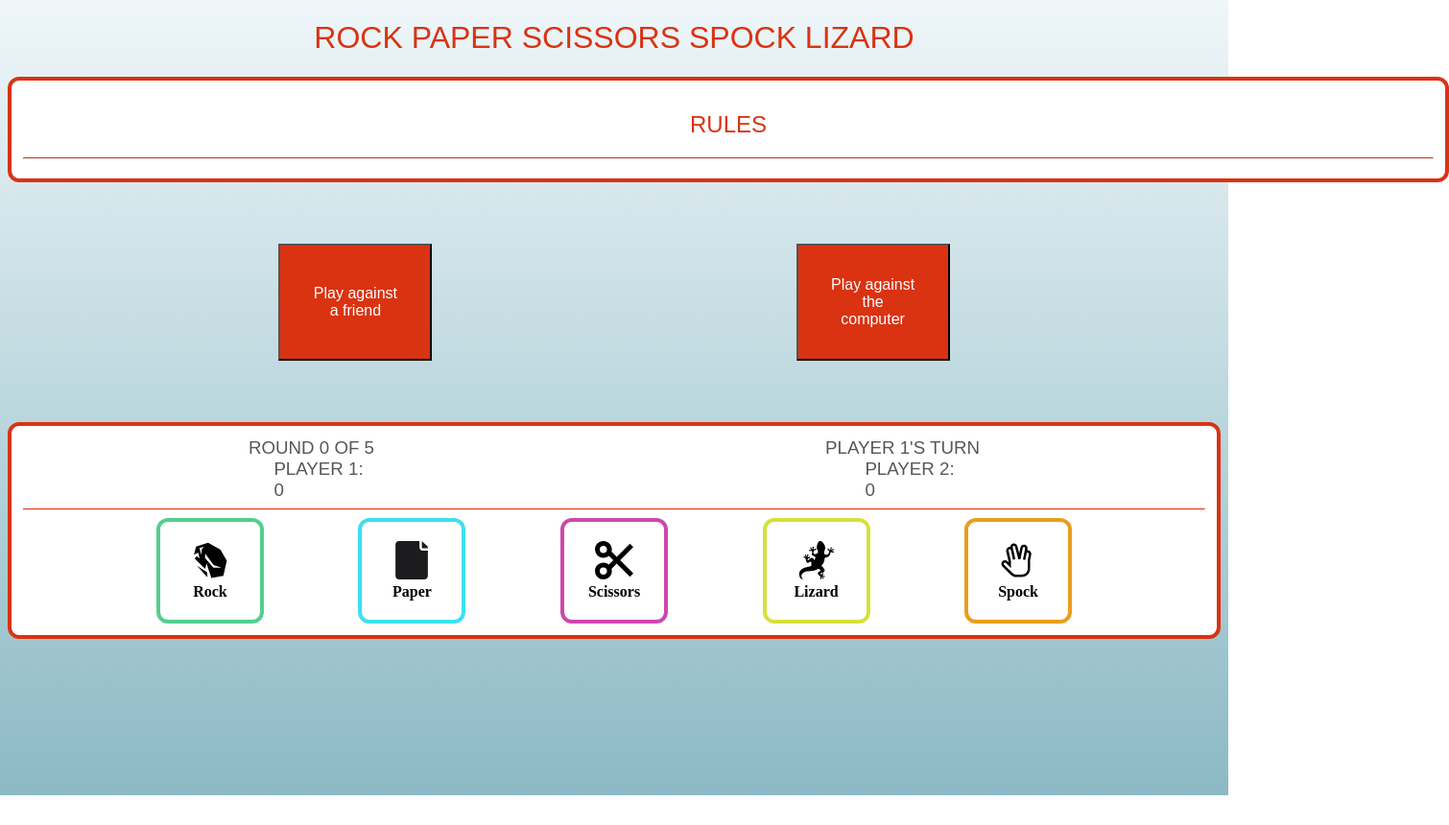
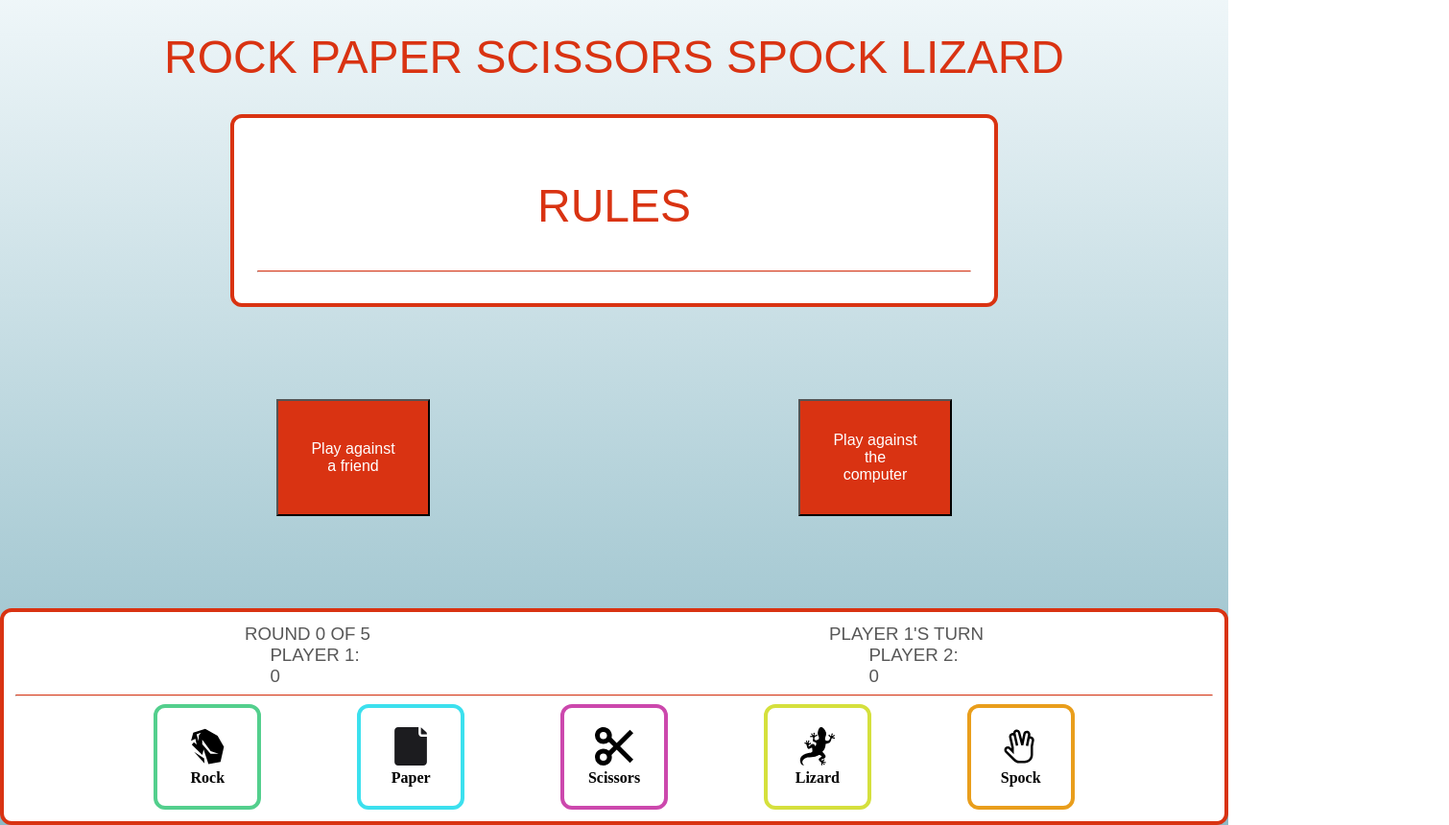
Before and after one commit to Grace-YuGuo/rock-paper-scissors-lizard-spock-game, a plain HTML site: page index.html in a window 1280 px wide. Shown: the whole page at 96% size, 1510 px wide, since content can reach past the window. Before the commit the page ends 829 px from the top, so only its background shows below. Drawn offline with Linux system fonts and the light colour scheme; a web font is replaced by a local one.

Commit message:
Add media query for rules section

```diff
--- a/assets/css/style.css
+++ b/assets/css/style.css
@@ -6,6 +6,7 @@ body {
     background: linear-gradient(rgba(94, 168, 193, 0.1), #8CB9C5);
     background-repeat: no-repeat;
     min-height: 100vh;
+    margin: 0;
 }
 
 h1,
@@ -15,6 +16,7 @@ h2 {
     font-style: normal;
     color: #D93312;
     text-align: center;
+    font-size: 2rem;
 }
 
 hr {
@@ -40,14 +42,12 @@ hr {
 .rules {
     border-radius: 12px;
     background-color: white;
-    padding: 12px;
+    padding: 1.5rem;
     border: 4px solid #D93312;
     position: relative;
-    display: inline-block;
-}
+    max-width: 90%; /* Adjusted max-width for better display on larger screens */
+    margin: 0 auto;
 
-.rule-heading{
-    width: 1470px;
 }
 
 .rule-dropdown {
@@ -59,8 +59,8 @@ hr {
     box-shadow: 0px 8px 16px 0px rgba(0,0,0,0.2);
     z-index: 1;
     text-align: center;
-    margin-left: 520px;
-    width: 450px;
+    margin-left: 0;
+    width: auto;
 }
 
 .rule-dropdown p{
@@ -273,10 +273,27 @@ display: flex;
 
 /* media query for screen size min-width 768px */
 @media screen and (min-width:768px) {
+    h1,
+    h2 {
+        font-size: 3rem; /* Larger font size for larger screens */
+    }
+
+    .rules {
+        max-width: 600px; /* Adjusted max-width for better display on larg-er screens */
+        margin: 0 auto; /* Center the rules section */
+    }
+
+    .rule-dropdown {
+        min-width: 200px; /* Adjusted minimum width for better visibility */
+    }
+
     .win-lose {
         display: flex;
         flex-direction: row;
-        gap: 10%;
+        justify-content: space-between; /* Adjust as needed */
+        align-items: center;
+        gap: 2rem;
+
     }
 
     .start-game-buttons {
@@ -284,17 +301,28 @@ display: flex;
         flex-direction: row;
         justify-content: center;
         gap: 30%;
+        margin: 6rem 0;
     }
 
     .game-options {
         display: flex;
-        gap: 5%;
+        gap: 1rem;
     }
 
 }
 
 /* media query for screen size min-width 992px  */
 @media screen and (min-width:992px) {
+    .rules {
+        max-width: 800px; /* Further adjust max-width as needed */
+    }
+
+    .rule-dropdown {
+
+        min-width: 750px;  /* Adjusted minimum width for better visibility */
+    }
+
+
     .win-lose {
         gap: 30%;
     }
```
